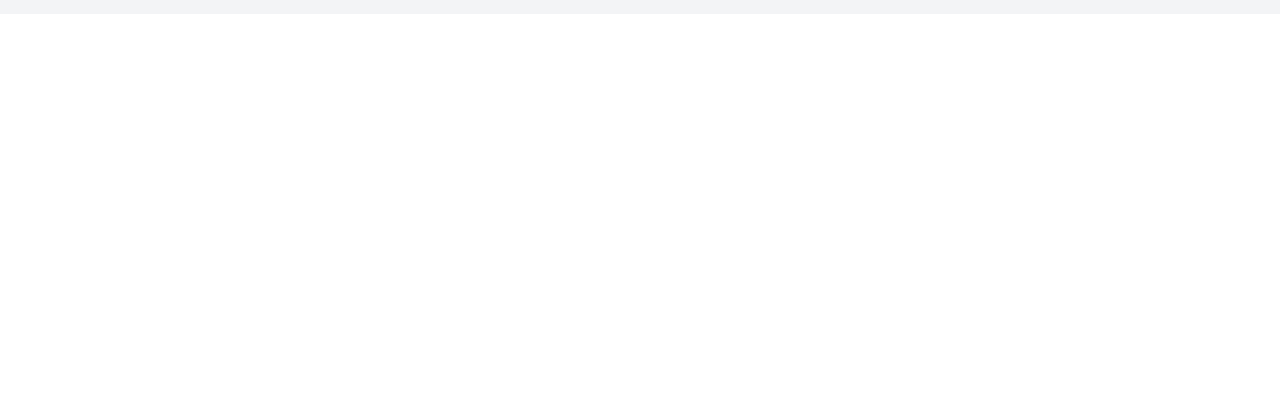
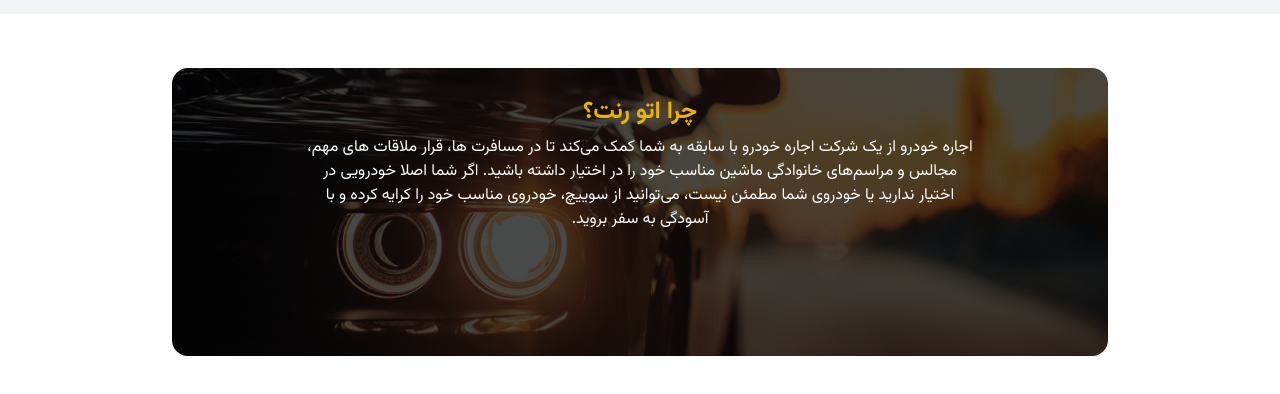
Before and after one commit to Reza-mt/Auto-rent, a Next.js app: page / in a window 1280 px wide. Shown: the part 872-1266 px from the top of the page. Before the commit the page ends 886 px from the top, so only its background shows below. Built offline with nearby package versions, Linux system fonts and the light colour scheme.

Commit message:
Added professional-services

```diff
--- a/src/app/page.jsx
+++ b/src/app/page.jsx
@@ -1,11 +1,13 @@
 
 
 import Header from '@/components/header/header'
+import { Services } from '@/components/professional-services/services'
 
 function HomePage() {
   return (
     <div>
       <Header/>
+      <Services/>
     </div>
   )
 }
--- a/src/components/header/heroheader/hearoHeaderBox.jsx
+++ /dev/null
@@ -1,7 +0,0 @@
-import React from 'react'
-
-export const HearoHeaderBox = () => {
-  return (
-    <div>hearoHeaderBoH</div>
-  )
-}
--- /dev/null
+++ b/src/components/professional-services/aboutServices.jsx
@@ -0,0 +1,23 @@
+export const AboutServices = () => {
+  return (
+    <div className="flex w-full justify-center px-4">
+      <div className="w-9/12 ">
+        <div className="grid place-items-center rounded-2xl overflow-hidden relative">
+          <img
+            className="w-full h-60 md:h-72 object-cover"
+            src="/image/dodge.png"
+            alt="dodge"
+          />
+          <div className="flex flex-col -mt-96 items-center justify-center text-center p-6">
+            <h2 className="text-2xl font-bold text-yellow-500 mb-2">
+              چرا اتو رنت؟
+            </h2>
+            <p className="text-white text-sm md:text-base max-w-2xl">
+            اجاره خودرو از یک شرکت اجاره خودرو با سابقه به شما کمک می‌کند تا در مسافرت ها، قرار ملاقات‌ های مهم، مجالس و مراسم‌های خانوادگی ماشین مناسب خود را در اختیار داشته باشید. اگر شما اصلا خودرویی در اختیار ندارید یا خودروی شما مطمئن نیست، می‌توانید از سوییچ، خودروی مناسب خود را کرایه کرده و با آسودگی به سفر بروید.
+            </p>
+          </div>
+        </div>
+      </div>
+    </div>
+  );
+};
--- /dev/null
+++ b/src/components/professional-services/cardServices.jsx
@@ -0,0 +1,7 @@
+import React from 'react'
+
+export const CardServices = () => {
+  return (
+    <div>cardServices</div>
+  )
+}
--- /dev/null
+++ b/src/components/professional-services/services.jsx
@@ -0,0 +1,10 @@
+import React from 'react'
+import { AboutServices } from './aboutServices'
+
+export const Services = () => {
+  return (
+    <div className='my-60' >
+        <AboutServices/>
+    </div>
+  )
+}
```
Also changed, not shown: public/image/dodge.png (added).
